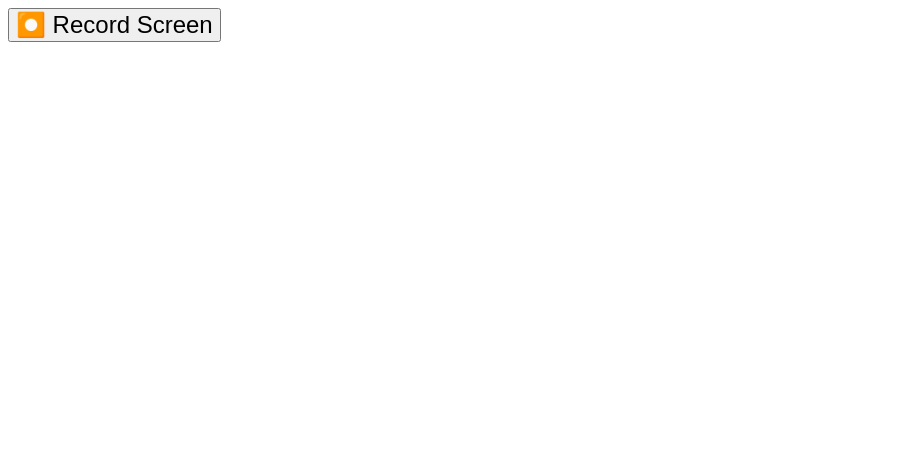
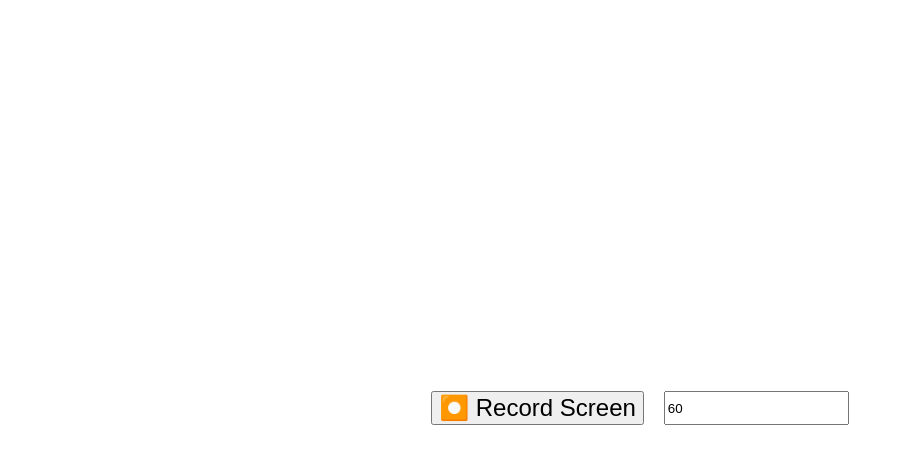
Before and after one commit to DevGiovanniLC/proyecto-ps, an Angular app: page / in a window 1280 px wide. Shown: the top 464 px of the page, without its empty margins (0-904 px from the left). Built offline with nearby package versions, Linux system fonts and the light colour scheme.

Commit message:
framerate input done

```diff
--- a/src/app/app-component/app.component.html
+++ b/src/app/app-component/app.component.html
@@ -1 +1 @@
-<app-record-button id="record-button"/>
+<app-record-button/>
--- a/src/app/record-button/record-button.component.css
+++ b/src/app/record-button/record-button.component.css
@@ -1,6 +1,5 @@
 body {
 	height: 100vh;
-	background: #111;
 	display: grid;
 	place-content: center;
 }
@@ -8,3 +7,9 @@ body {
 button {
 	font-size: 24px;
 }
+
+div{
+	display: flex;
+	flex-direction: row;
+	gap: 20px;
+}
--- a/src/app/record-button/record-button.component.html
+++ b/src/app/record-button/record-button.component.html
@@ -1,3 +1,23 @@
-<button id="record-button" >
-    ⏺️ Record Screen
-</button>
+
+
+
+
+
+<!DOCTYPE html>
+<html lang="en">
+<head>
+    <meta charset="UTF-8">
+    <meta name="viewport" content="width=device-width, initial-scale=1.0">
+    <title>Document</title>
+</head>
+<body>
+    <div>
+        <button id="record-button">
+            ⏺️ Record Screen
+        </button>
+
+        <input [(ngModel)]="framerate_value" type="text" id="framerate-selector">
+    </div>
+
+</body>
+</html>
--- a/src/app/record-button/record-button.component.ts
+++ b/src/app/record-button/record-button.component.ts
@@ -1,18 +1,20 @@
-import { Component } from '@angular/core';
+import { Component} from '@angular/core';
+import { FormsModule } from '@angular/forms';
+
 
 @Component({
     selector: 'app-record-button',
     standalone: true,
-    imports: [],
+    imports: [FormsModule],
     templateUrl: './record-button.component.html',
     styleUrl: './record-button.component.css'
 })
 
 export class RecordButtonComponent {
+    mediaRecorder: any = null;
+    framerate_value: number = 60
 
-    mediaRecorder: any = null;
-
-    constructor(){
+    ngAfterViewInit(): void {
         const  record_button = document.getElementById('record-button');
 
         if (record_button) {
@@ -35,7 +37,7 @@ export class RecordButtonComponent {
 
     async setRecord( event : MouseEvent ): Promise<void> {
 
-        let media = await this.getMedia(30)
+        let media = await this.getMedia(this.framerate_value)
 
         this.mediaRecorder = this.getMediaRecorder(media)
 
@@ -55,7 +57,9 @@ export class RecordButtonComponent {
 
     private async  getMedia(framerate : number): Promise<MediaStream> {
         return  navigator.mediaDevices.getDisplayMedia({
-            video: { frameRate: { ideal: framerate } }
+            video: {
+                frameRate: { ideal: framerate, max:60} // standar framerate 15, 24, 30, 60
+            }
         })
     }
 
```
